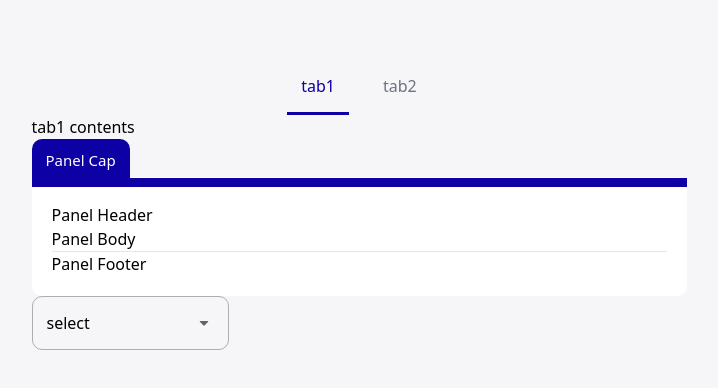
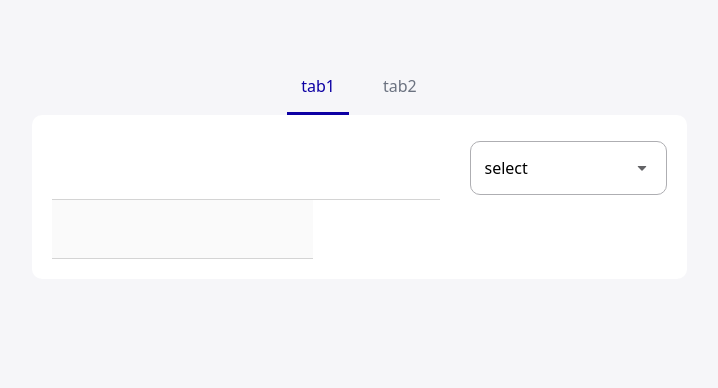
Before and after one commit to dongwook98/multi-form-survey, a React (Vite) app: page / in a window 1280 px wide. Shown: the top 388 px of the page, without its empty margins (281-999 px from the left). Built offline with nearby package versions, Linux system fonts and the light colour scheme.

Commit message:
feat: 설문조사 편집기 구현

```diff
--- a/src/App.tsx
+++ b/src/App.tsx
@@ -1,18 +1,13 @@
 import './App.css';
-import Dropdown from './components/common/Dropdown';
+
 import MainLayout from './components/common/MainLayout';
-import Panel, {
-  PanelBody,
-  PanelCap,
-  PanelFooter,
-  PanelHeader,
-} from './components/common/Panel';
 import Tabs, {
   Tab,
   TabList,
   TabPanel,
   TabPanels,
 } from './components/common/Tabs';
+import SurveyEditor from './components/edit/SurveyEditor';
 
 function App() {
   return (
@@ -25,20 +20,7 @@ function App() {
           </TabList>
           <TabPanels>
             <TabPanel index={0}>
-              tab1 contents
-              <PanelCap>Panel Cap</PanelCap>
-              <Panel>
-                <PanelHeader>Panel Header</PanelHeader>
-                <PanelBody>Panel Body</PanelBody>
-                <PanelFooter>Panel Footer</PanelFooter>
-              </Panel>
-              <Dropdown
-                options={[
-                  { label: '옵션1', value: 1 },
-                  { label: '옵션2', value: 2 },
-                  { label: '옵션3', value: 2 },
-                ]}
-              />
+              <SurveyEditor />
             </TabPanel>
             <TabPanel index={1}>tab2 contents</TabPanel>
           </TabPanels>
--- /dev/null
+++ b/src/components/edit/OptionEditor.tsx
@@ -0,0 +1,56 @@
+import { ReactNode, useState } from 'react';
+
+import Input from '../common/Input';
+import RadioIcon from '../../assets/icons/radio_button_unchecked.svg?react';
+import CheckboxIcon from '../../assets/icons/check_box_outline_blank.svg?react';
+import { SurveyType } from '../../types/app';
+
+interface OptionEditorProps {
+  type: SurveyType;
+}
+
+/**
+ * - 객관식, 체크박스, 드롭다운 설문조사 타입의 편집기를 선택했을때 옵션을 추가할 수 있게하는 편집기 UI
+ * @param param0
+ * @returns
+ */
+export default function OptionEditor({ type }: OptionEditorProps) {
+  const [options, setOptions] = useState(['']);
+
+  return (
+    <div>
+      {options.map((option, index) => (
+        <div key={index} className='flex items-center'>
+          {/* SurveyType에 따라 아이콘 다르게 렌더링 */}
+          {icons[type]}
+          <Input
+            value={option}
+            onChange={(e) => {
+              const newOptions = [...options];
+              newOptions[index] = e.target.value;
+              setOptions(newOptions);
+            }}
+          />
+        </div>
+      ))}
+      <div className='flex items-center mt-28'>
+        {icons[type]}
+        <button
+          className='text-gray500 text-16'
+          onClick={() => {
+            setOptions((prev) => [...prev, `옵션 ${options.length + 1}`]);
+          }}
+        >
+          옵션추가
+        </button>
+      </div>
+    </div>
+  );
+}
+
+// Partial을 사용하여 SurveyType의 키값을 옵셔널하게 받을 수 있게함
+const icons: Partial<Record<SurveyType, ReactNode>> = {
+  multipleChoice: <RadioIcon className='mr-14' />,
+  checkbox: <CheckboxIcon className='mr-14' />,
+  dropdown: <RadioIcon className='mr-14' />,
+};
--- /dev/null
+++ b/src/components/edit/SurveyBodyEditor.tsx
@@ -0,0 +1,29 @@
+import { SurveyType } from '../../types/app';
+import Input from '../common/Input';
+import OptionEditor from './OptionEditor';
+
+interface SurveyBodyEditorProps {
+  type: SurveyType;
+}
+
+/**
+ * - 설문조사 본문 편집기
+ * - SurveyEditor에서 설문조사 타입을 선택시 생기는 UI
+ * @param param0
+ * @returns
+ */
+export default function SurveyBodyEditor({ type }: SurveyBodyEditorProps) {
+  switch (type) {
+    case 'shortText':
+    case 'longText':
+    case 'date':
+    case 'time':
+      return <Input disabled />;
+    case 'multipleChoice':
+    case 'checkbox':
+    case 'dropdown':
+      return <OptionEditor type={type} />;
+    default:
+      return null;
+  }
+}
--- /dev/null
+++ b/src/components/edit/SurveyEditor.tsx
@@ -0,0 +1,101 @@
+import { SurveyType } from '../../types/app';
+import Dropdown from '../common/Dropdown';
+import Input from '../common/Input';
+import Panel, { PanelBody, PanelHeader } from '../common/Panel';
+import ShortTextIcon from '../../assets/icons/check_indeterminate_small.svg?react';
+import LongTextIcon from '../../assets/icons/subject.svg?react';
+import MultipleChoiceIcon from '../../assets/icons/checklist.svg?react';
+import CheckboxIcon from '../../assets/icons/check_circle.svg?react';
+import DropdownIcon from '../../assets/icons/arrow_circle_down.svg?react';
+import DateIcon from '../../assets/icons/calendar_today.svg?react';
+import TimeIcon from '../../assets/icons/schedule.svg?react';
+import { useState } from 'react';
+import SurveyBodyEditor from './SurveyBodyEditor';
+
+/**
+ * - 설문조사 편집기
+ * - surveyType을 상태관리해 SurveyBodyEditor을 렌더링
+ * @returns
+ */
+export default function SurveyEditor() {
+  const [surveyType, setSurveyType] = useState<SurveyType>('shortText');
+
+  return (
+    <Panel>
+      <PanelHeader className='flex'>
+        <Input className='flex-1 mr-30' />
+        <Dropdown<SurveyType>
+          onChange={(value) => setSurveyType(value)}
+          options={[
+            {
+              label: (
+                <div>
+                  <ShortTextIcon className='inline-block mr-10' />
+                  <span>단답형</span>
+                </div>
+              ),
+              value: 'shortText',
+            },
+            {
+              label: (
+                <div>
+                  <LongTextIcon className='inline-block mr-10' />
+                  <span>장문형</span>
+                </div>
+              ),
+              value: 'longText',
+            },
+            {
+              label: (
+                <div>
+                  <MultipleChoiceIcon className='inline-block mr-10' />
+                  <span>객관식 질문</span>
+                </div>
+              ),
+              value: 'multipleChoice',
+            },
+            {
+              label: (
+                <div>
+                  <CheckboxIcon className='inline-block mr-10' />
+                  <span>체크박스</span>
+                </div>
+              ),
+              value: 'checkbox',
+            },
+            {
+              label: (
+                <div>
+                  <DropdownIcon className='inline-block mr-10' />
+                  <span>드롭다운</span>
+                </div>
+              ),
+              value: 'dropdown',
+            },
+            {
+              label: (
+                <div>
+                  <DateIcon className='inline-block mr-10' />
+                  <span>날짜</span>
+                </div>
+              ),
+              value: 'date',
+            },
+            {
+              label: (
+                <div>
+                  <TimeIcon className='inline-block mr-10' />
+                  <span>시간</span>
+                </div>
+              ),
+              value: 'time',
+            },
+          ]}
+        />
+      </PanelHeader>
+      <PanelBody>
+        <SurveyBodyEditor type={surveyType} />
+      </PanelBody>
+    </Panel>
+  );
+}
--- /dev/null
+++ b/src/types/app.ts
@@ -0,0 +1,8 @@
+export type SurveyType =
+  | 'shortText'
+  | 'longText'
+  | 'multipleChoice'
+  | 'checkbox'
+  | 'dropdown'
+  | 'date'
+  | 'time';
```
